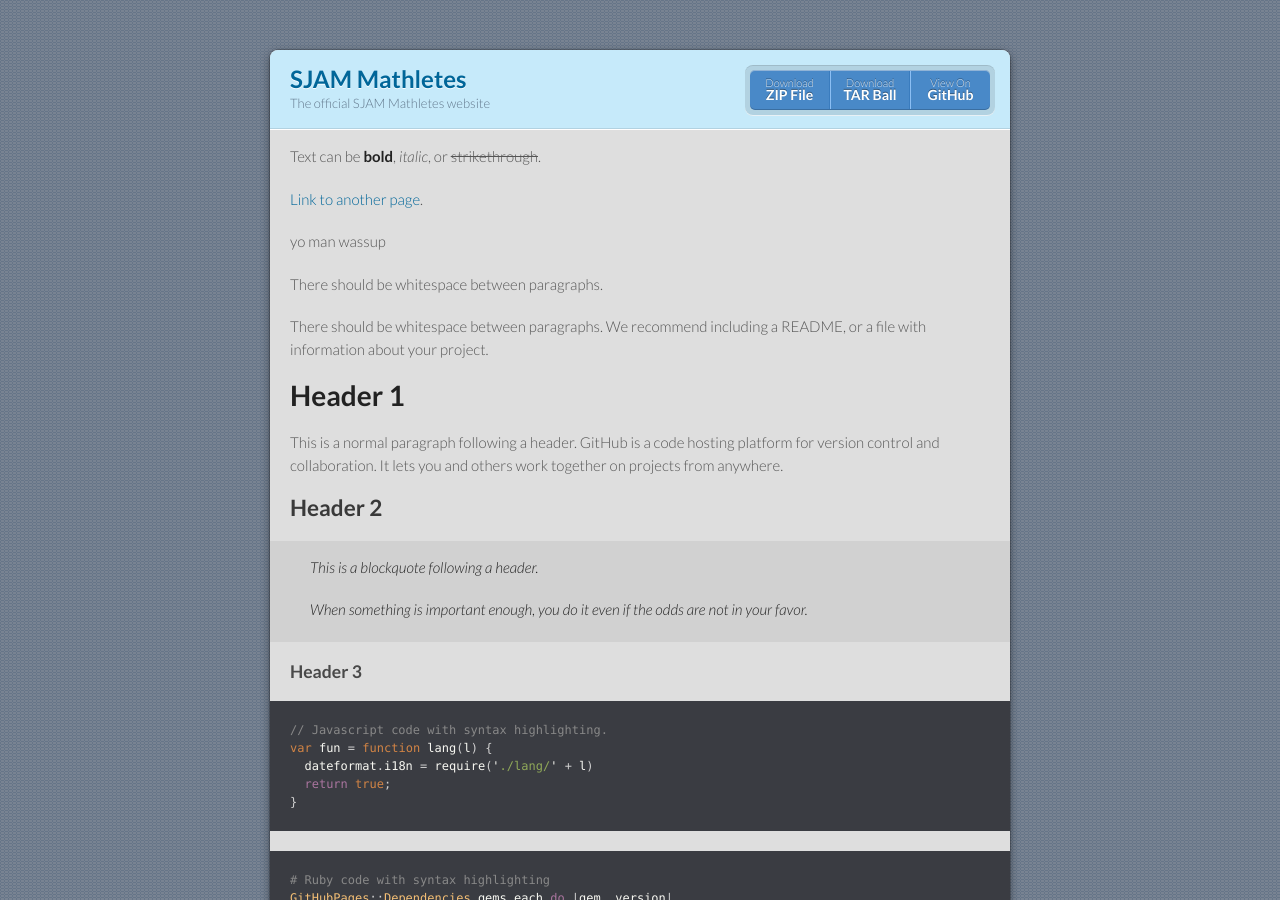
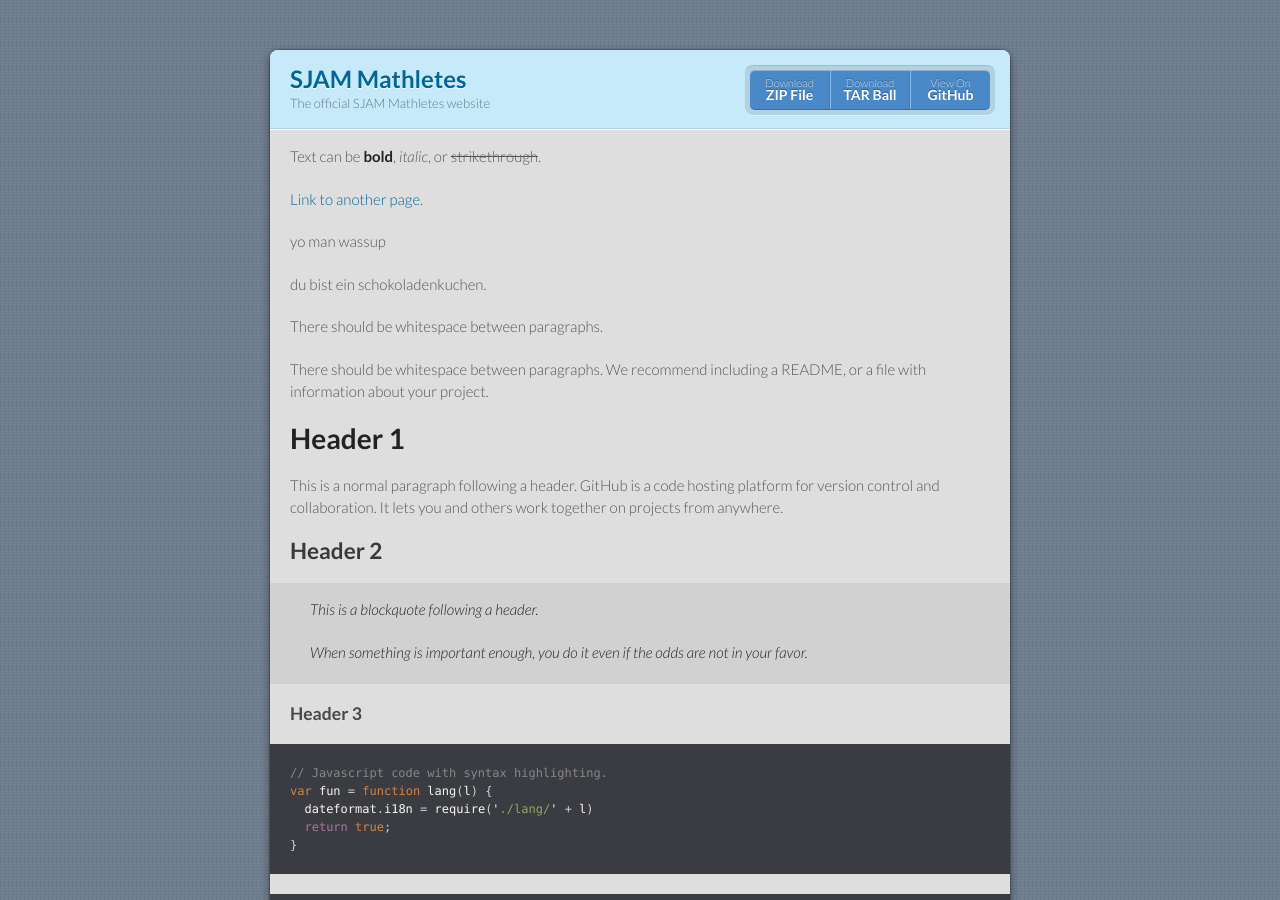
Before and after one commit to sjammathletes/sjammathletes.github.io, a Jekyll site: the page built from index.md, in a window 1280 px wide and 900 px high. Built offline with Jekyll 4.4.1, drawn with Linux system fonts in a browser that asks for light colours.

Commit message:
wrote another random sentence

```diff
--- a/index.md
+++ b/index.md
@@ -7,6 +7,8 @@ Text can be **bold**, _italic_, or ~~strikethrough~~.
 [Link to another page](./another-page.html).
 
 yo man wassup
+
+du bist ein schokoladenkuchen.
 
 There should be whitespace between paragraphs.
 
```
